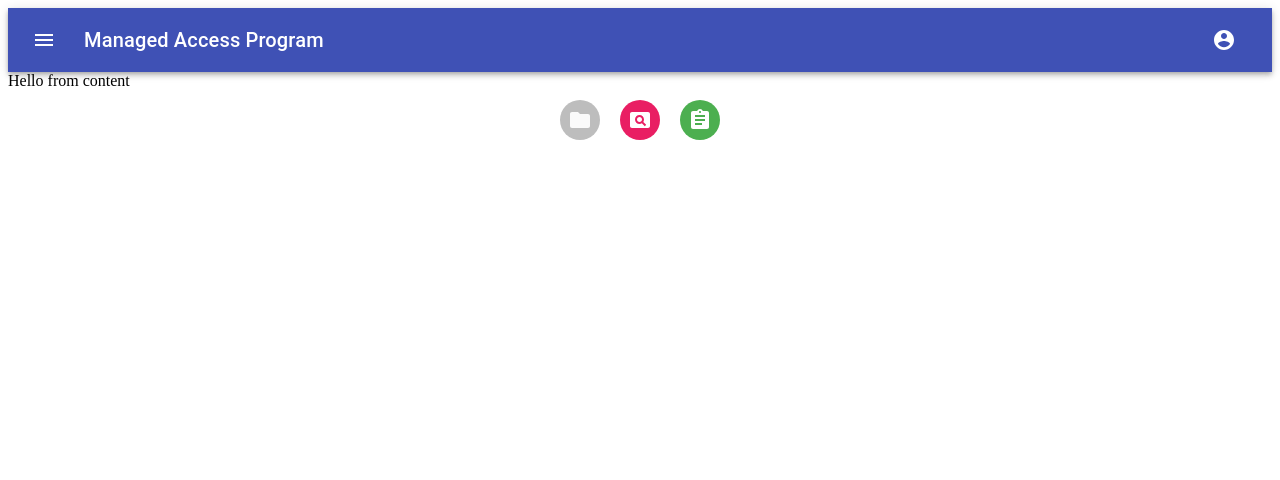
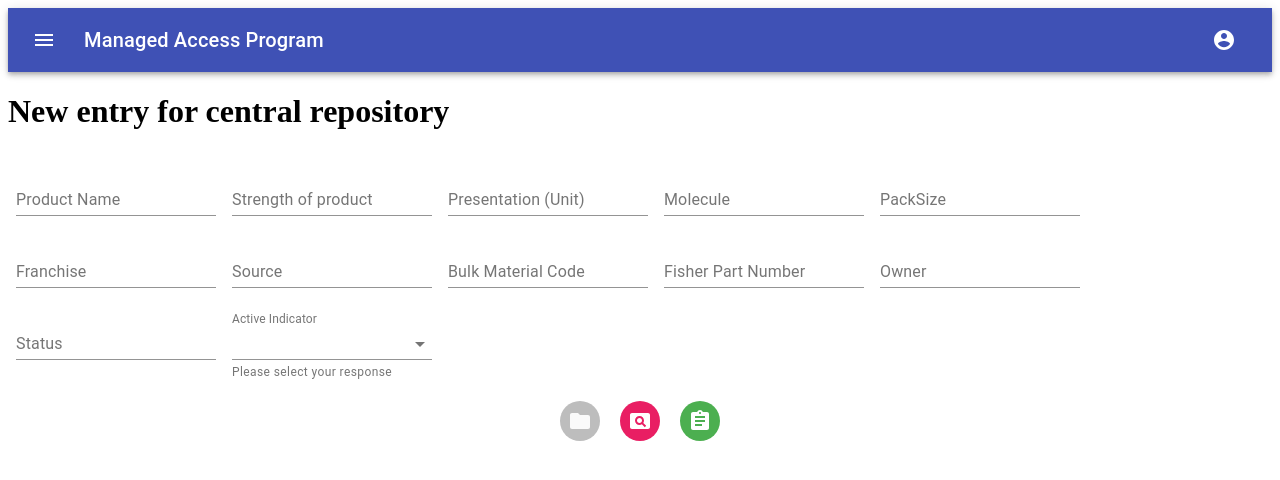
Before and after one commit to rite2bala/maptrials, a React (Create React App) app: page / in a window 1280 px wide. Shown: the top 480 px of the page. Built offline with nearby package versions, Linux system fonts and the light colour scheme.

Commit message:
day 2
commit from day 2

```diff
--- a/package.json
+++ b/package.json
@@ -5,8 +5,10 @@
   "keywords": [],
   "main": "src/index.js",
   "dependencies": {
+    "@date-io/date-fns": "1.3.8",
     "@material-ui/core": "4.2.0",
     "@material-ui/icons": "4.2.1",
+    "date-fns": "1.30.1",
     "material-ui": "0.20.2",
     "react": "16.8.6",
     "react-dom": "16.8.6",
--- /dev/null
+++ b/src/components/content/datatable.js
@@ -0,0 +1,70 @@
+import React from "react";
+import { makeStyles } from "@material-ui/core/styles";
+import Table from "@material-ui/core/Table";
+import TableBody from "@material-ui/core/TableBody";
+import TableCell from "@material-ui/core/TableCell";
+import TableHead from "@material-ui/core/TableHead";
+import TableRow from "@material-ui/core/TableRow";
+import Paper from "@material-ui/core/Paper";
+
+const useStyles = makeStyles(theme => ({
+  root: {
+    width: "100%"
+  },
+  paper: {
+    marginTop: theme.spacing(3),
+    width: "100%",
+    overflowX: "auto",
+    marginBottom: theme.spacing(2)
+  },
+  table: {
+    minWidth: 650
+  }
+}));
+
+function createData(name, calories, fat, carbs, protein) {
+  return { name, calories, fat, carbs, protein };
+}
+
+const rows = [
+  createData("Frozen yoghurt", 159, 6.0, 24, 4.0),
+  createData("Ice cream sandwich", 237, 9.0, 37, 4.3),
+  createData("Eclair", 262, 16.0, 24, 6.0),
+  createData("Cupcake", 305, 3.7, 67, 4.3),
+  createData("Gingerbread", 356, 16.0, 49, 3.9)
+];
+
+export default function DenseTable() {
+  const classes = useStyles();
+
+  return (
+    <div className={classes.root}>
+      <Paper className={classes.paper}>
+        <Table className={classes.table} size="small">
+          <TableHead>
+            <TableRow>
+              <TableCell>Dessert (100g serving)</TableCell>
+              <TableCell align="right">Calories</TableCell>
+              <TableCell align="right">Fat&nbsp;(g)</TableCell>
+              <TableCell align="right">Carbs&nbsp;(g)</TableCell>
+              <TableCell align="right">Protein&nbsp;(g)</TableCell>
+            </TableRow>
+          </TableHead>
+          <TableBody>
+            {rows.map(row => (
+              <TableRow key={row.name}>
+                <TableCell component="th" scope="row">
+                  {row.name}
+                </TableCell>
+                <TableCell align="right">{row.calories}</TableCell>
+                <TableCell align="right">{row.fat}</TableCell>
+                <TableCell align="right">{row.carbs}</TableCell>
+                <TableCell align="right">{row.protein}</TableCell>
+              </TableRow>
+            ))}
+          </TableBody>
+        </Table>
+      </Paper>
+    </div>
+  );
+}
--- /dev/null
+++ b/src/components/content/form.js
@@ -0,0 +1,167 @@
+import React from "react";
+import { makeStyles } from "@material-ui/core/styles";
+import MenuItem from "@material-ui/core/MenuItem";
+import TextField from "@material-ui/core/TextField";
+import "date-fns";
+//import Grid from '@material-ui/core/Grid';
+
+const useStyles = makeStyles(theme => ({
+  container: {
+    display: "flex",
+    flexWrap: "wrap"
+  },
+  textField: {
+    marginLeft: theme.spacing(1),
+    marginRight: theme.spacing(1),
+    width: 200
+  },
+  dense: {
+    marginTop: 19
+  },
+  menu: {
+    width: 200
+  }
+}));
+
+const currencies = [
+  {
+    value: "Yes",
+    label: "Yes"
+  },
+  {
+    value: "No",
+    label: "No"
+  }
+];
+
+export default function TextFields() {
+  const classes = useStyles();
+  const [values, setValues] = React.useState({
+    name: "Cat in the Hat",
+    age: "",
+    multiline: "Controlled",
+    currency: "EUR"
+  });
+
+  const handleChange = name => event => {
+    setValues({ ...values, [name]: event.target.value });
+  };
+
+  return (
+    <div>
+      <h1 makeStyles> New entry for central repository </h1>
+      <form className={classes.container} noValidate autoComplete="off">
+        <TextField
+          id="Product"
+          label="Product Name"
+          className={classes.textField}
+          value=""
+          onChange={handleChange("Product")}
+          margin="normal"
+        />
+        <TextField
+          id="Strength"
+          label="Strength of product"
+          className={classes.textField}
+          value=""
+          onChange={handleChange("Strength")}
+          margin="normal"
+        />
+        <TextField
+          id="Presentation"
+          label="Presentation (Unit)"
+          className={classes.textField}
+          value=""
+          onChange={handleChange("Presentation")}
+          margin="normal"
+        />
+        <TextField
+          id="Molecule"
+          label="Molecule"
+          className={classes.textField}
+          value=""
+          onChange={handleChange("Molecule")}
+          margin="normal"
+        />
+        <TextField
+          id="PackSize"
+          label="PackSize"
+          value=""
+          onChange={handleChange("PackSize")}
+          type="number"
+          className={classes.textField}
+          margin="normal"
+        />
+        <TextField
+          id="Franchise"
+          label="Franchise"
+          value={values.age}
+          onChange={handleChange("Franchise")}
+          className={classes.textField}
+          margin="normal"
+        />
+        <TextField
+          id="Source"
+          label="Source"
+          value={values.age}
+          onChange={handleChange("Source")}
+          className={classes.textField}
+          margin="normal"
+        />
+        <TextField
+          id="BulkMatCode"
+          label="Bulk Material Code"
+          value=""
+          onChange={handleChange("BulkMatCode")}
+          className={classes.textField}
+          margin="normal"
+        />
+        <TextField
+          id="FisherPartNum"
+          label="Fisher Part Number"
+          value=""
+          onChange={handleChange("FisherPartNum")}
+          className={classes.textField}
+          margin="normal"
+        />
+        <TextField
+          id="Owner"
+          label="Owner"
+          value=""
+          onChange={handleChange("Owner")}
+          className={classes.textField}
+          margin="normal"
+        />
+        <TextField
+          id="Status"
+          label="Status"
+          value=""
+          onChange={handleChange("Status")}
+          className={classes.textField}
+          margin="normal"
+        />
+        <TextField
+          id="ActiveInd"
+          select
+          label="Active Indicator"
+          className={classes.textField}
+          value={values.currency}
+          onChange={handleChange("ActiveInd")}
+          SelectProps={{
+            MenuProps: {
+              className: classes.menu
+            }
+          }}
+          helperText="Please select your response"
+          margin="normal"
+        >
+          {currencies.map(option => (
+            <MenuItem key={option.value} value={option.value}>
+              {option.label}
+            </MenuItem>
+          ))}
+        </TextField>
+      </form>
+    </div>
+  );
+}
--- a/src/components/content/index.js
+++ b/src/components/content/index.js
@@ -1,3 +1,7 @@
 import React from "react";
+//import DenseTable from "./datatable";
+import TextFields from "./form";
 
-export default props => <div>Hello from content</div>;
+export default props => <TextFields />;
+
+//<DenseTable />;
```
